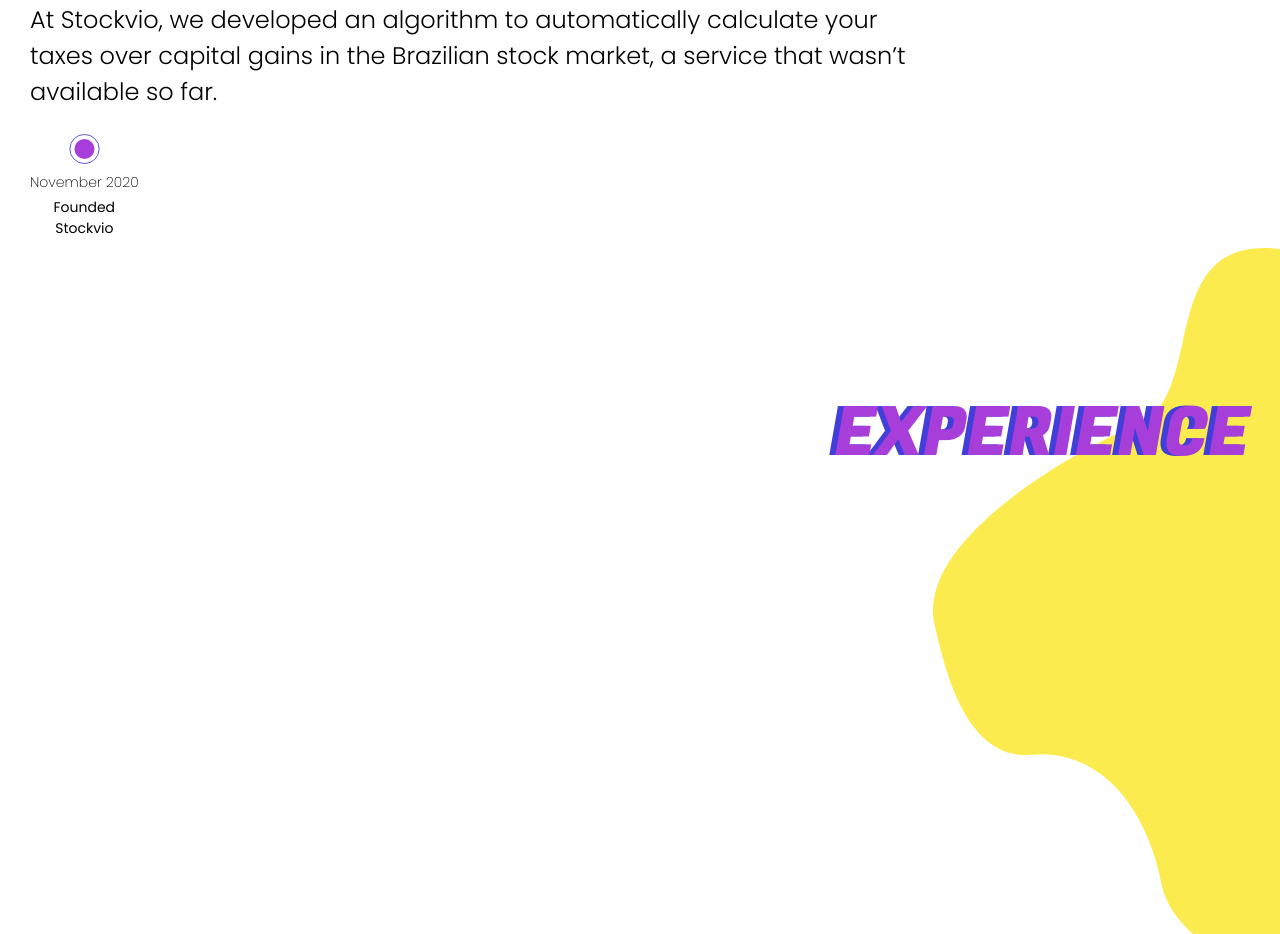
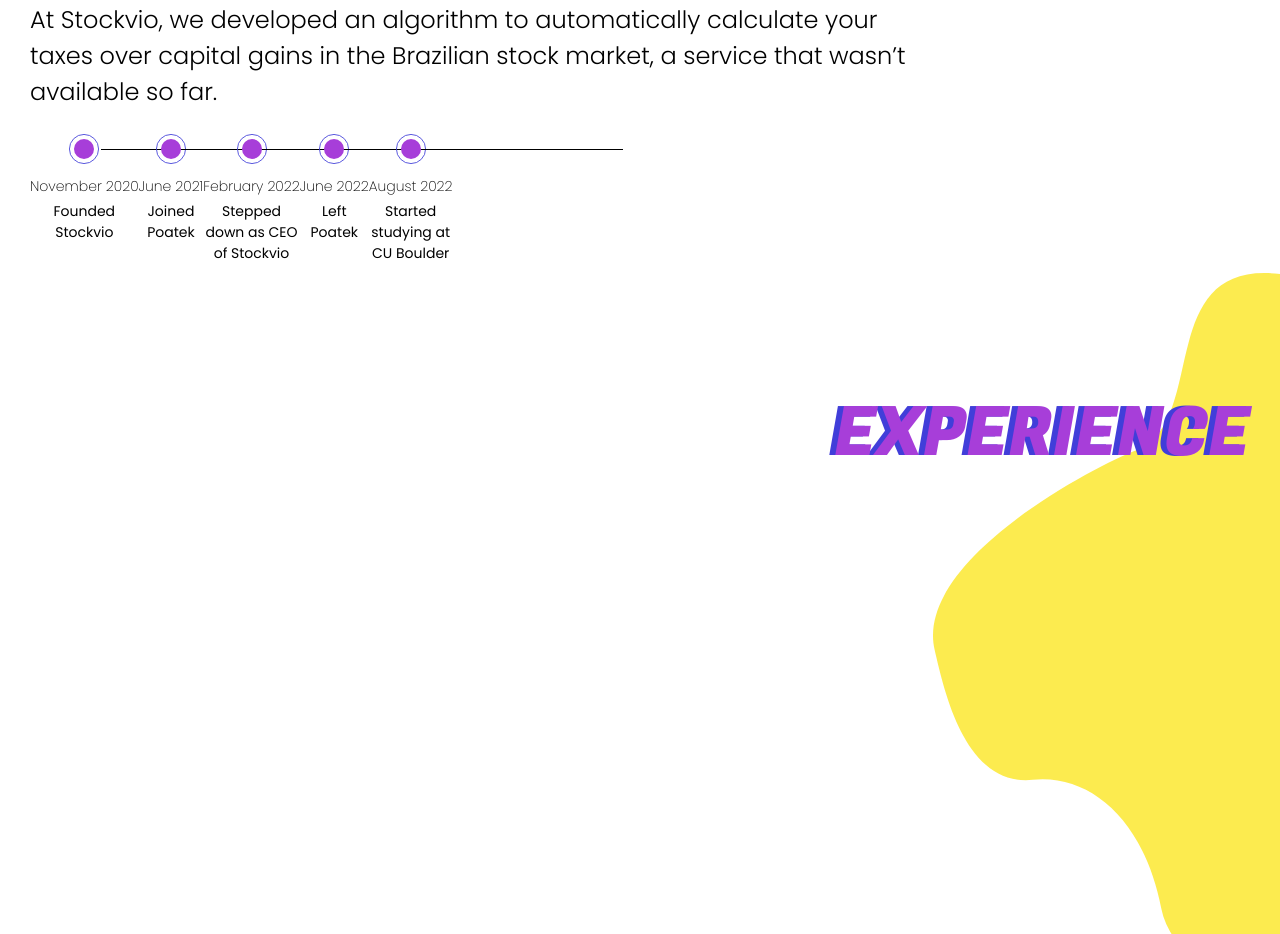
Before and after one commit to feRpicoral/picoral.me, a Next.js app in the folder apps/web/: page / in a window 1280 px wide. Shown: the part 1183-2117 px from the top of the page. Built offline with nearby package versions, Linux system fonts and the light colour scheme.

Commit message:
feat(wip): started implementing dynamic line on the timeline

```diff
--- a/apps/web/src/components/experience.component.tsx
+++ b/apps/web/src/components/experience.component.tsx
@@ -32,19 +32,19 @@
         },
         {
             date: new Date(2021, 5),
-            description: 'Joined Poatek'
+            description: 'Joined\nPoatek'
         },
         {
             date: new Date(2022, 1),
-            description: 'Stepped down as CEO of Stockvio'
+            description: 'Stepped\ndown as CEO\nof Stockvio'
         },
         {
             date: new Date(2022, 5),
-            description: 'Left Poatek'
+            description: 'Left\nPoatek'
         },
         {
             date: new Date(2022, 7),
-            description: 'Started studying at CU Boulder'
+            description: 'Started\nstudying at\nCU Boulder'
         }
     ];
 
--- a/apps/web/src/components/timeline-point.component.tsx
+++ b/apps/web/src/components/timeline-point.component.tsx
@@ -13,6 +13,10 @@
     text-align: center;
 `;
 
+const IconWrapper = styled.div`
+    position: relative;
+`;
+
 const Month = styled.span`
     ${props => props.theme.text.body.sm.xlight}
     display: inline-block;
@@ -25,17 +29,40 @@
     white-space: pre-line;
 `;
 
-const TimelinePoint: React.FC<{ item: TimelineItem }> = ({ item }) => {
+const Line = styled.div`
+    position: absolute;
+    top: 45%;
+    left: 65%;
+    min-width: 200px;
+    border-bottom: 1px solid black;
+`;
+
+export interface TimelinePointProps {
+    item: TimelineItem;
+    nextItem?: TimelineItem;
+}
+
+const TimelinePoint: React.FC<TimelinePointProps> = ({ item, nextItem }) => {
     const month = item.date.toLocaleString('en-us', { month: 'long' });
+
+    const daysToNextItem =
+        nextItem !== undefined
+            ? // @ts-ignore Date.prototype.valueOf() is called by JS for use here
+              Math.abs((item.date - nextItem.date) / 86_400_000)
+            : undefined;
 
     return (
         <Wrapper>
+            <IconWrapper>
                 <Image
                     src={'/timeline-point.svg'}
                     width={30}
                     height={30}
                     alt={''}
                 />
+                <Line />
+            </IconWrapper>
+
             <Month>
                 {month} {item.date.getFullYear()}
             </Month>
--- a/apps/web/src/components/timeline.component.tsx
+++ b/apps/web/src/components/timeline.component.tsx
@@ -2,11 +2,27 @@
     TimelineItem
 } from '@components/timeline-point.component';
 import React from 'react';
+import styled from 'styled-components';
+
+const Wrapper = styled.div`
+    display: flex;
+    align-items: flex-start;
+`;
 
 const Timeline: React.FC<{ items: TimelineItem[] }> = ({ items }) => {
     const x = 1;
 
-    return <TimelinePoint item={items[0]} />;
+    return (
+        <Wrapper>
+            {items.map((item, i) => (
+                <TimelinePoint
+                    key={item.description}
+                    item={item}
+                    nextItem={items[i + 1]}
+                />
+            ))}
+        </Wrapper>
+    );
 };
 
 export default Timeline;
```
Lines whose indentation alone changed are shown as unchanged.
